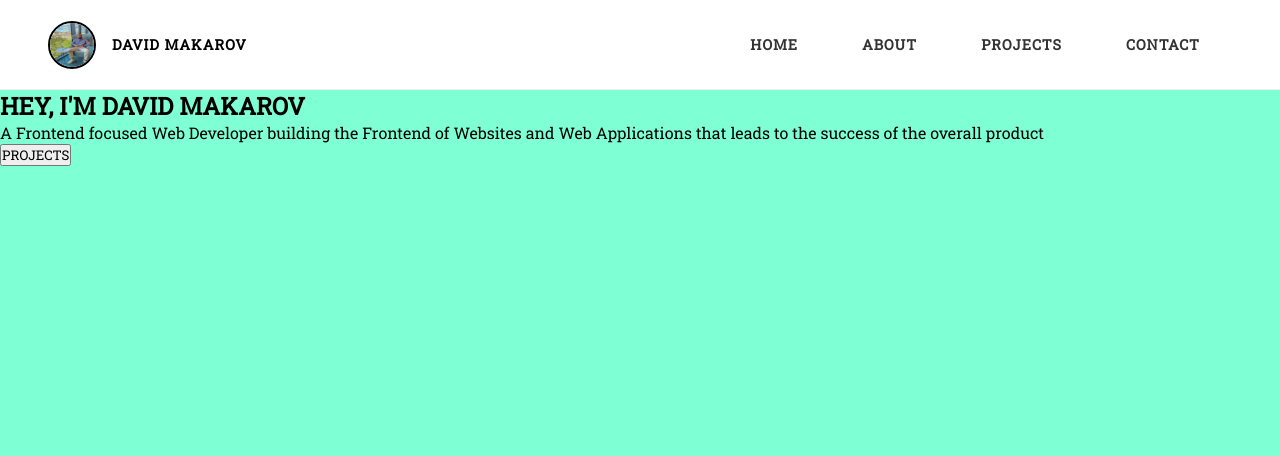
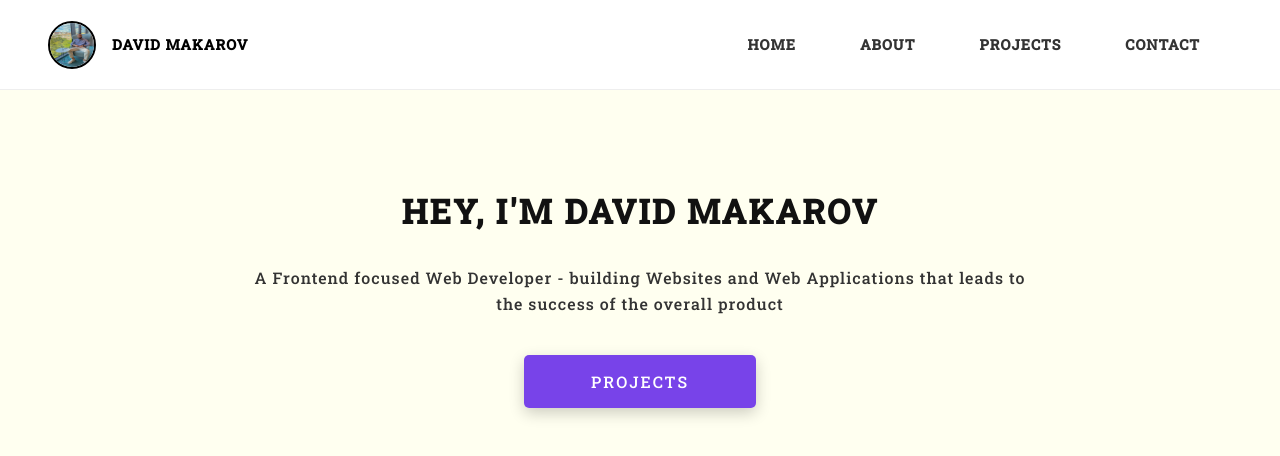
Before and after one commit to davemakara/my-portfolio, a React (Create React App) app: page /#/ in a window 1280 px wide. Shown: the top 456 px of the page. Built offline with nearby package versions, Linux system fonts and the light colour scheme.

Commit message:
homepage with styling added

```diff
--- /dev/null
+++ b/src/UI/Button.module.css
@@ -0,0 +1,30 @@
+.button-UI {
+  border: none;
+
+  box-shadow: 0 5px 15px 0 rgba(0, 0, 0, 0.15);
+  transition: transform 0.3s;
+}
+
+.button-UI:hover {
+  transform: translateY(-5px);
+  cursor: pointer;
+  box-shadow: 0 4px 8px rgba(0, 0, 0, 0.1);
+}
+
+.btnLink {
+  font-size: 1rem;
+  color: #fff;
+  padding: 1.1rem 4.2rem;
+  background: #7843e9;
+  text-transform: uppercase;
+  letter-spacing: 2px;
+  font-weight: 500;
+  border: none;
+  border-radius: 5px;
+}
+
+@media only screen and (min-width: 620px) {
+  .button-UI {
+    font-size: 1.2rem;
+  }
+}
--- a/src/components/BurgerMenu.module.css
+++ b/src/components/BurgerMenu.module.css
@@ -18,7 +18,7 @@
   padding: 1.5rem 1.5rem;
   font-size: 0.8rem;
   color: #333;
-  text-align: right;
+  text-align: center;
   border-bottom: 1px solid #eee;
   font-weight: 700;
   text-transform: uppercase;
@@ -26,7 +26,11 @@
   transition: color 0.3s;
 }
 
-@media only screen and (min-width: 800px) {
+.burger-menu ul li a:hover {
+  color: blueviolet;
+}
+
+@media only screen and (min-width: 620px) {
   .burger-menu {
     display: none;
   }
--- a/src/components/Header.module.css
+++ b/src/components/Header.module.css
@@ -21,6 +21,10 @@ header {
   font-weight: 700;
 }
 
+.profileInfo p:hover {
+  cursor: default;
+}
+
 .profileInfo .imgWrapper {
   width: 2.5rem;
   height: 2.5rem;
@@ -42,19 +46,27 @@ header {
   height: 27px;
 }
 
+.menu-icon:hover {
+  cursor: pointer;
+}
+
 .main-navigation {
   display: none;
 }
 
-@media only screen and (min-width: 800px) {
+@media only screen and (min-width: 620px) {
   header {
-    padding: 0 3rem;
+    padding: 0 2rem;
     height: 90px;
   }
 
-  .profileInfo .imgWrapper {
+  /* .profileInfo .imgWrapper {
     width: 3rem;
     height: 3rem;
+  } */
+
+  .profileInfo p {
+    font-size: 0.8rem;
   }
 
   .menu-icon {
@@ -65,3 +77,26 @@ header {
     display: block;
   }
 }
+
+@media only screen and (min-width: 820px) {
+  header {
+    padding: 0 3rem;
+  }
+
+  .profileInfo .imgWrapper {
+    width: 3rem;
+    height: 3rem;
+  }
+
+  .profileInfo p {
+    font-size: 0.9rem;
+  }
+
+  /* .menu-icon {
+    display: none;
+  } */
+
+  /* .main-navigation {
+    display: block;
+  } */
+}
--- a/src/components/MainNavigation.module.css
+++ b/src/components/MainNavigation.module.css
@@ -11,9 +11,9 @@ ul {
 }
 
 .navLink {
-  padding: 2rem;
+  padding: 2rem 1rem;
   display: inline-block;
-  font-size: 0.9rem;
+  font-size: 0.8rem;
   color: #333;
   text-transform: uppercase;
   letter-spacing: 1px;
@@ -25,8 +25,16 @@ ul {
   color: blueviolet;
 }
 
-@media only screen and (min-width: 800px) {
+@media only screen and (min-width: 620px) {
   .main-navigation {
     display: block;
   }
 }
+
+@media only screen and (min-width: 820px) {
+  .navLink {
+    padding: 2rem;
+
+    font-size: 0.9rem;
+  }
+}
--- a/src/index.css
+++ b/src/index.css
@@ -1,4 +1,6 @@
-@import url("https://fonts.googleapis.com/css2?family=Roboto+Slab&display=swap");
+/* @import url("https://fonts.googleapis.com/css2?family=Roboto+Slab&display=swap"); */
+
+@import url("https://fonts.googleapis.com/css2?family=Roboto+Slab:wght@500&display=swap");
 
 * {
   margin: 0;
@@ -16,5 +18,5 @@ body {
     rgba(245, 245, 245, 0.8)
   ); */
   /* min-height: 100vh; */
-  background-color: aquamarine;
+  background-color: ivory;
 }
--- a/src/pages/Homepage.jsx
+++ b/src/pages/Homepage.jsx
@@ -1,15 +1,20 @@
+import { Link } from "react-router-dom";
 import styles from "./Homepage.module.css";
 
 const Homepage = () => {
   return (
     <section>
-      <div>
+      <div className={styles["main-div"]}>
         <h1>HEY, I'M DAVID MAKAROV</h1>
         <p>
-          A Frontend focused Web Developer building the Frontend of Websites and
-          Web Applications that leads to the success of the overall product
+          A Frontend focused Web Developer - building Websites and Web
+          Applications that leads to the success of the overall product
         </p>
-        <button>PROJECTS</button>
+        <button className={styles.jumpButton}>
+          <Link to="/projects" className={styles.btnLink}>
+            PROJECTS
+          </Link>
+        </button>
       </div>
     </section>
   );
--- a/src/pages/Homepage.module.css
+++ b/src/pages/Homepage.module.css
@@ -1,5 +1,9 @@
 section {
   width: 100%;
+  display: flex;
+  align-items: center;
+  justify-content: center;
+  padding: 6.2rem 2rem;
   /* height: 100vh; */
   /* background-image: url(/src/assets/common-bg.svg); */
   /* background: linear-gradient(
@@ -9,3 +13,56 @@ section {
     url(/src/assets/common-bg.svg)
   ); */
 }
+
+.main-div {
+  text-align: center;
+  width: 90%;
+  max-width: 50rem;
+}
+
+.main-div h1 {
+  font-size: 2.1rem;
+  text-transform: uppercase;
+  letter-spacing: 2px;
+  text-align: center;
+  color: #111;
+  font-weight: 800;
+  margin-bottom: 2rem;
+}
+
+.main-div p {
+  color: #333;
+  font-size: 1rem;
+  /* width: 100%; */
+  /* text-align: center; */
+  line-height: 1.6;
+  letter-spacing: 1px;
+  margin-bottom: 3.4rem;
+  /* font-weight: 100; */
+}
+.jumpButton {
+  border: none;
+  transition: transform 0.3s;
+}
+
+.jumpButton:hover {
+  transform: translateY(-5px);
+}
+
+.btnLink {
+  font-size: 1rem;
+  color: #fff;
+  background: #7843e9;
+  text-transform: uppercase;
+  letter-spacing: 2px;
+  font-weight: 500;
+  padding: 1rem 4.2rem;
+  border-radius: 5px;
+  box-shadow: 0 5px 15px 0 rgba(0, 0, 0, 0.2);
+
+  transition: all 0.3s;
+}
+
+/* .btnLink:hover {
+  box-shadow: 0 4px 8px rgba(0, 0, 0, 0.2);
+} */
```
Also changed, not shown: src/UI/Button.jsx (added, +12 -0 lines).
